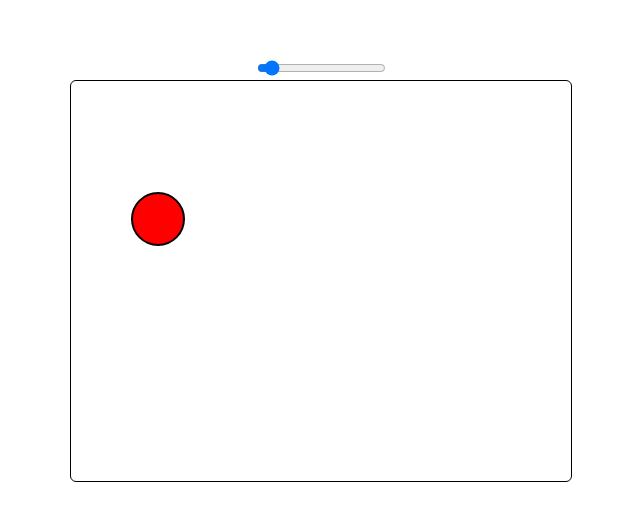
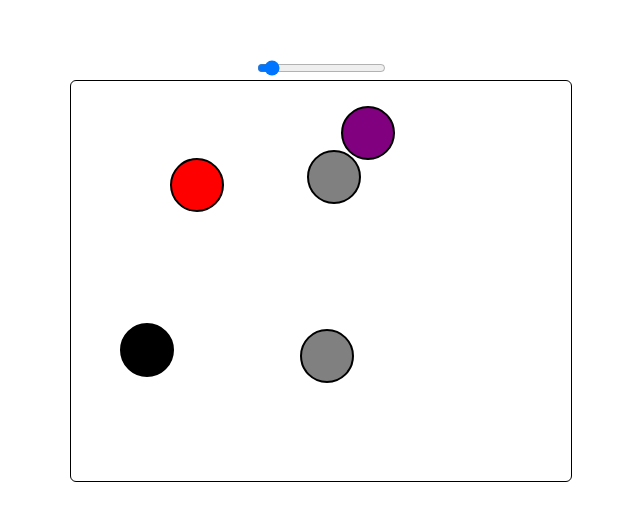
Before and after one commit to nocivescience/BallsMoving, a plain HTML site: page index.html in a window 1280 px wide. Shown: the part 138-658 px from the top of the page, without its empty margins (319-959 px from the left). Drawn offline with Linux system fonts and the light colour scheme.

Commit message:
proyecto terminado

```diff
--- a/index.html
+++ b/index.html
@@ -1,75 +1,102 @@
 <!DOCTYPE html>
 <html lang="en">
+
 <head>
     <meta charset="UTF-8">
     <meta name="viewport" content="width=device-width, initial-scale=1.0">
     <title>Document</title>
 </head>
 <style>
-    body{
+    body {
         height: 100vh;
         display: flex;
         flex-direction: column;
         justify-content: center;
         align-items: center;
     }
-    .container{
+
+    .container {
         border: 1px solid black;
         border-radius: 6px;
         width: 500px;
         height: 400px;
         position: relative;
     }
-    .ball{
+
+    .ball {
         border-radius: 50%;
-        background-color: red;
         width: 50px;
         height: 50px;
         border: 2px solid black;
     }
 </style>
+
 <body>
     <div class="entrada">
         <input type="range" min="0" max="3" step="0.1" value="0.2" class="velocidad">
     </div>
     <div class="container"></div>
     <script>
-        let positionX=0;
-        let positionY= randomY();
-        let ballEl;
+        const ballsData = [];
+        const numBalls = 5;
         const containerEl = document.querySelector('.container');
         const velocidadEl = document.querySelector('.velocidad');
-        function randomY(){
-            let posY= Math.round(Math.random()*400);
-            if(posY<25) posY=25;
-            if(posY>340) posY= 340;
+        const color = [
+            'red',
+            'blue',
+            'green',
+            'yellow',
+            'purple',
+            'orange',
+            'pink',
+            'brown',
+            'gray',
+            'black'
+        ]
+        function randomY() {
+            let posY = Math.round(Math.random() * 400);
+            if (posY < 25) posY = 25;
+            if (posY > 340) posY = 340;
             return posY
         }
-        function ball(){
-            ballEl= document.createElement('div');
-            ballEl.className='ball';
-            ballEl.style.cssText= `
+        function createBall() {
+            let ballEl = document.createElement('div');
+            ballEl.className = 'ball';
+            const ball ={
+                el: ballEl,
+                x: Math.random()*450,
+                y: randomY(),
+                vy: Math.random(),
+            };
+            ballEl.style.cssText = `
             position: absolute;
-            left: ${positionX}px;
-            top: ${positionY}px;
+            left: ${ball.x}px;
+            top: ${ball.y}px;
+            background-color: ${color[Math.floor(Math.random()*color.length)]};
             `;
             containerEl.appendChild(ballEl);
+            ballsData.push(ball);
         };
-        ball();
-        function moveBall(){
-            positionX+=parseFloat(velocidadEl.value);
-            if(positionX>450) {
-                positionX=0;
-                positionY= randomY();
-            }
-            ballEl.style.left= `${positionX}px`;
-            ballEl.style.top = `${positionY}px`;
+        for (let i =0; i< numBalls; i++){
+            createBall();
         };
-        function animation(){
+        function moveBall() {
+            for (const ball of ballsData){
+                ball.x+= parseFloat(velocidadEl.value)*(ball.vy+1);
+                if (ball.x > 450) {
+                    ball.x = 0;
+                    ball.y = randomY();
+                };
+                ball.el.style.left = `${ball.x}px`;
+                ball.el.style.top = `${ball.y}px`;
+            };
+        };
+        function animation() {
             moveBall();
             requestAnimationFrame(animation);
         };
         animation();
     </script>
 </body>
+
 </html>
```
